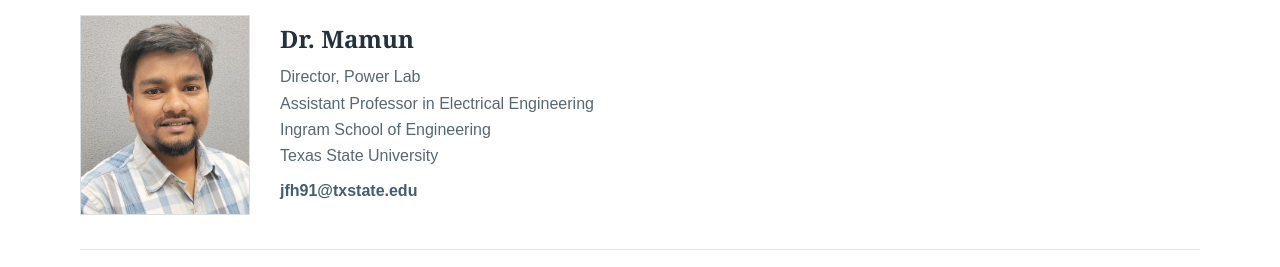
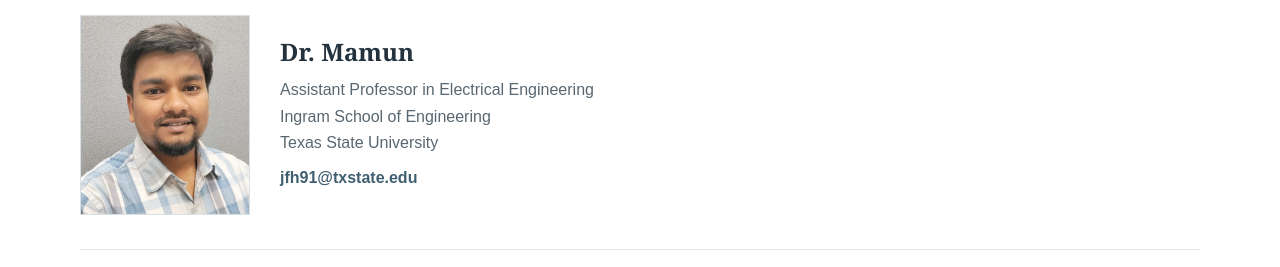
Before and after one commit to txst-power-lab/txst-power-lab.github.io, a plain HTML site: page people.html in a window 1280 px wide. Shown: the part 288-555 px from the top of the page. Drawn offline with Linux system fonts and the light colour scheme.

Commit message:
Update people.html

```diff
--- a/people.html
+++ b/people.html
@@ -39,7 +39,7 @@
              onerror="this.replaceWith(Object.assign(document.createElement('div'),{className:'director-photo photo-fallback',textContent:'Photo'}))">
         <div class="director-info">
           <h3>Dr. Mamun</h3>
-          <p class="appointment">Director, Power Lab<br>Assistant Professor in Electrical Engineering<br>Ingram School of Engineering<br>Texas State University</p>
+          <p class="appointment">Assistant Professor in Electrical Engineering<br>Ingram School of Engineering<br>Texas State University</p>
           <p><a class="text-link" href="mailto:jfh91@txstate.edu">jfh91@txstate.edu</a></p>
         </div>
       </div>
```
